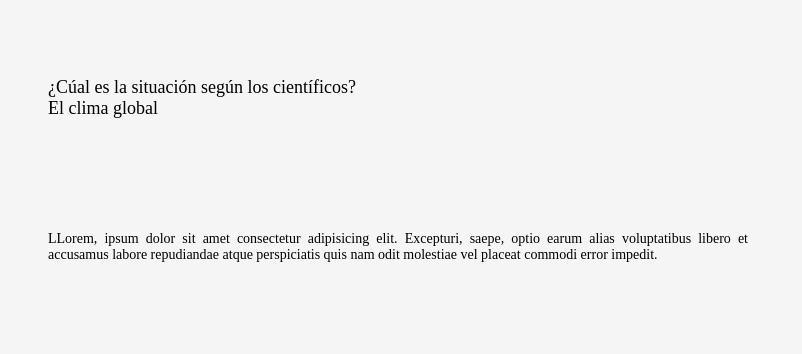
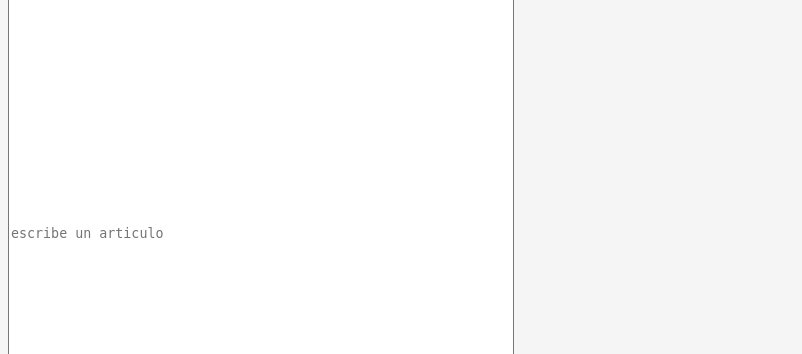
Before and after one commit to Dana3SM/ConcientizacionAmbiental, a PHP site: page /Admin/publicar.php in a window 1280 px wide. Shown: the part 328-682 px from the top of the page, without its empty margins (0-802 px from the left). Run offline with PHP 8.4, Linux system fonts and the light colour scheme.

Commit message:
cambio de vista perfil administrador y editar perfil avance

```diff
--- a/Admin/css/publicar.css
+++ b/Admin/css/publicar.css
@@ -1,10 +1,19 @@
 
 body{
 	background: whitesmoke;
-
+ align-items: center;
+ font-family: 'calibri';
 }
 
+#titulo {
+  width: 500px;
+  height: 5px;
+}
 
+#articulo {
+  width: 500px;
+  height: 500px;
+}
 header {
 	background:  dimgray;
    background-image: url("hielo.jpg");
@@ -31,55 +40,13 @@ text-align: justify;
  float: left;
 }
 
-#barra{
-  background:  dimgray;
-font-family: serif ;
-
-  padding: 20px 20px;
-text-align: center;
- font-size: 18px;
-  margin: 20px ;
- float: left;
+textarea{
+  align-items: center;
+  align-content: center;
 }
 
-div{
- background:  whitesmoke;
 
-font-family: serif ;
- height: fit-content;
-  padding: 20px 20px;
-text-align: justify;
- font-size: 14px;
-  margin: 20px ;
- float: left;
-}
 
-#subtitulo{
-  font-family: serif ;
- background:  whitesmoke;
-width: 700px;
- font-size: 18px;
-
- float: left;
-}
-
-#izquierda{
-  font-family: serif ;
- background:  whitesmoke;
-width: 700px;
- font-size: 14px;
-
- float: left;
-}
-
-#derecha{
-  font-family: serif ;
- background:  whitesmoke;
-width: 450px;
- text-align: center;
-
- float: left;
-}
 
 footer{
  background:  dimgray;
@@ -95,7 +62,7 @@ float: left;
 textarea{
   width: 400px;
   height: 120px;
-  font-family: serif ;
+
 
 }
 
--- a/Admin/publicar.php
+++ b/Admin/publicar.php
@@ -4,31 +4,23 @@
 <head>
 	<meta charset="UTF-8">
 	<meta name="viewport" content="width=device-width, initial-scale=1.0">
-	<title>admi</title>
+	<title>Admi</title>
 
 
 </head>
 
+
+
+
 <header>
 	<div id="editPer">
 		<nav>
-				<a id ="editar" href="C:\Users\LENOVO\Desktop\progra web\proyecto\UsNormal">Editar Perfil</a>
+				<a id ="editar" href="https://concienciambiental.000webhostapp.com/UsNormal/editPerfil.php">Editar Perfil</a>
 				<br>
 				<img src="usuario.jpg">
 
 		</nav>
 	</div>
-<form id="barra">
-
-
-	<input id="buscar" type="search" name="buscar">
-	<input for="buscar" type="submit" value="Buscar">
-
-</form><br>
-	Esto es lo que dicen los científicos: el cambio climático llega antes y más fuerte de lo previsto<br>
-
-
-
 
 
 </header>
@@ -37,32 +29,19 @@
 
 <body>
 <br>
-<div id="subtitulo">
-	<p>
-		¿Cúal es la situación según los científicos? <br>
-		El clima global
-	</p>
-</div>
-<div id="izquierda">
-	<p>LLorem, ipsum dolor sit amet consectetur adipisicing elit. Excepturi, saepe, optio earum alias voluptatibus libero et accusamus labore repudiandae atque perspiciatis quis nam odit molestiae vel placeat commodi error impedit.</p>
-</div>
-
-<div id="derecha"><img src="medio.jpg"/></div>
+<textarea cols="30" rows="2" placeholder="escribe un titulo" id="titulo"></textarea>
+<br>
+<input type="file" name="imagen" id="imagen"><br>
 
 
+<textarea cols="40" rows="40" placeholder="escribe un articulo" id="articulo"></textarea>
 
 
 </body>
 
 <footer>
 
-	<form id="seccionComentarios">
-	<label for="cometario">Comentarios:  </label>
-	<textarea id="comentario" name="comentario" ></textarea>
-<br>
-	<button type="button" id="enviarC" > Enviar Comentario</button>
 
-</form>
 </footer>
 
 </html>
--- a/UsNormal/editPerfil.php
+++ b/UsNormal/editPerfil.php
@@ -11,12 +11,16 @@
 
 <header> Editar Perfil</header>
 <body>
-<form>
+<form method="get" action="editar.php">
 	<br><br><br>
 	 <input type="image" src="usuario.jpg" alt="Submit" width="48" height="48"> <br><br>
 	<label for="foto">Foto de perfil</label><br><br>
 	<button for="foto">Escoger</button><br><br>
 	<br><br>
+
+
+	<label for="nombre">Introduzca su correo</label>
+	<input id="correo" type="text" name="correo"><br><br>
 
 	<label for="nombre">Nombre</label>
 	<input id="nombre" type="text" name="nombre"><br><br>
--- a/UsNormal/inicio.php
+++ b/UsNormal/inicio.php
@@ -14,13 +14,13 @@
 <header>
 	<div id="editPer">
 		<nav>
-				<a id ="editar" href="editPerfil.html">Editar Perfil</a>
+				<a id ="editar" href="editPerfil.php">Editar Perfil</a>
 				<br>
 				<img src="usuario.jpg">
 
 		</nav>
 	</div>
-<form id="barra">
+<form class="" id="barra">
 
 
 	<input id="buscar" type="search" name="buscar">
@@ -62,7 +62,7 @@ Las olas de calor generalizadas y duraderas, los incendios récord y otros event
 
 <footer>
 
-	<form id="seccionComentarios">
+	<form id="seccionComentarios" method="get" action="comentarios.php">
 	<label for="cometario">Comentarios:  </label>
 	<textarea id="comentario" name="comentario" ></textarea>
 <br>
```
Also changed, not shown: Admin/images.html (added, +9 -0 lines), UsNormal/comenarios.php (added, +28 -0 lines), UsNormal/conexion.php (added, +11 -0 lines), UsNormal/editar.php (added, +57 -0 lines), Login/bosque - copia.jpeg (added), UsNormal/css/bosque.jpeg (added).
